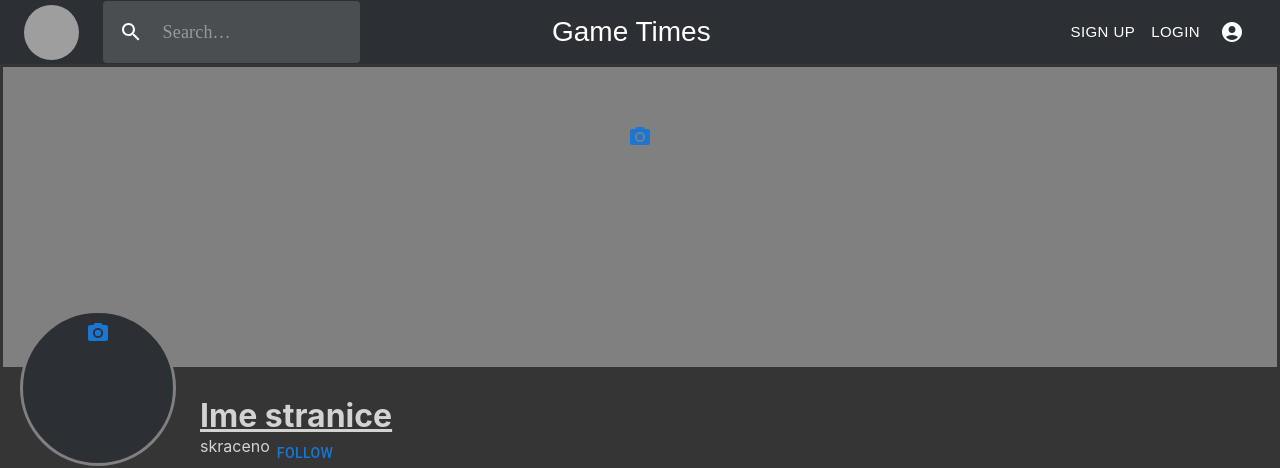
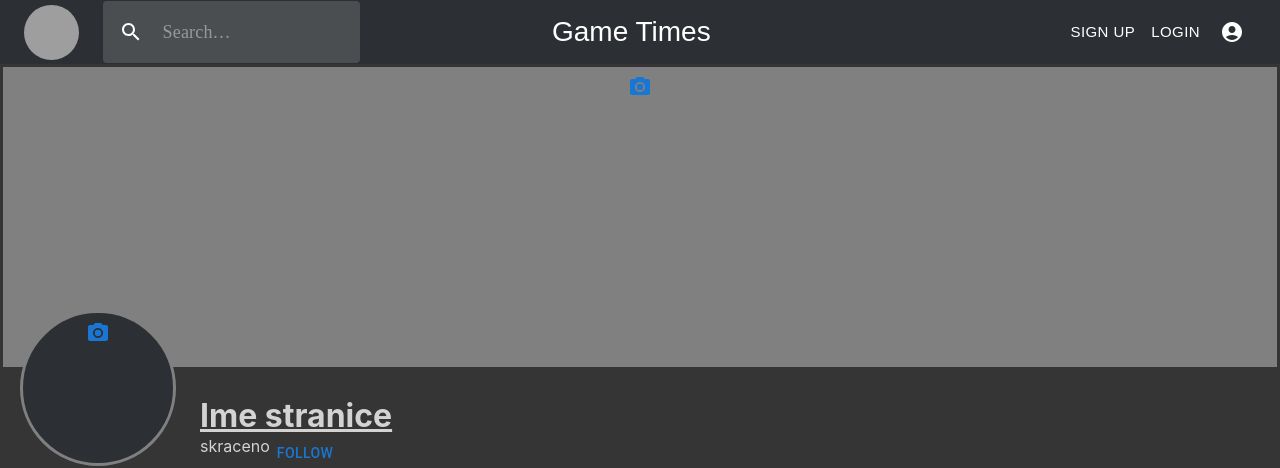
Before and after one commit to CvetkovskiIvor/prog-inz-projekt, a React (Create React App) app in the folder social-front/: page / in a window 1280 px wide. Shown: the top 468 px of the page. Built offline with nearby package versions, Linux system fonts and the light colour scheme; no server answers; grey boxes are pictures that could not be loaded.

Commit message:
upload slika za banner i za profile

```diff
--- a/social-front/src/components/CommunityPage/CommunityHead/Head.css
+++ b/social-front/src/components/CommunityPage/CommunityHead/Head.css
@@ -1,5 +1,7 @@
 .stil_content_profile {
     background: #2C2F33;
+    background-position: center;
+    background-size:auto;
     width: 150px;
     height: 150px;
     border-radius: 50%;
@@ -8,6 +10,16 @@
     margin-left: 20px;
     text-align: center;
   }
+
+.stil_content_banner{
+  width: auto;
+  height: 300px;
+  border: solid rgb(54, 53, 53);
+  background:  gray;
+  text-align: center;
+  background-position: center;
+  background-size: cover;
+}
 
  .stil_follow{
   margin-left: 21%;
@@ -34,12 +46,3 @@
     float: left;
     color: #D3D3D3;
   }
-
-  .stil_banner {
-    width: auto;
-    height: 200px;
-    border: solid rgb(54, 53, 53);
-    padding: 50px;
-    background:  gray;
-    text-align: center;
-  }
--- a/social-front/src/components/CommunityPage/CommunityHead/Header.js
+++ b/social-front/src/components/CommunityPage/CommunityHead/Header.js
@@ -16,7 +16,29 @@ const Input = styled('input')({
  function banner_place(){
     return(
       <Box className='stil_banner'>
-          {add_upload()}
+        <Stack>
+          <label htmlFor="icon-button-banner">
+            <Input accept="image/*" id="icon-button-banner" type="file" onClick={SetImmageBanner}/>
+          <IconButton color="primary" aria-label="upload picture" component="span">
+            <PhotoCamera />
+          </IconButton>
+          </label>
+        </Stack>
+      </Box>
+    );
+  }
+
+  function profile_place(){
+    return(
+      <Box className='stil_profile'>
+        <Stack>
+          <label htmlFor="icon-button-profile">
+            <Input accept="image/*" id="icon-button-profile" type="file" /> {/*onClick={SetImmageProfile()}, CRASHA MI JEBENU STRANICU KAD SE KLIKNE F5*/}
+        <IconButton color="primary" aria-label="upload picture" component="span">
+          <PhotoCamera />
+        </IconButton>
+          </label>
+        </Stack>
       </Box>
     );
   }
@@ -28,26 +50,40 @@ const Input = styled('input')({
     );
   }
 
+  function SetImmageProfile(){
+      const FileInputProfile = document.querySelector("#icon-button-profile");
 
-  function add_upload(){
-    return(
-      <Stack>
-      <label htmlFor="icon-button-file">
-        <Input accept="image/*" id="icon-button-file" type="file" />
-        <IconButton color="primary" aria-label="upload picture" component="span">
-          <PhotoCamera />
-        </IconButton>
-      </label>
-    </Stack>
-    );
-  }
+      FileInputProfile.addEventListener("change", function(){
+        const reader = new FileReader();
+        reader.addEventListener("load", () => {
+          const upload_image = reader.result;
+          document.querySelector(".stil_content_profile").style.backgroundImage=`url(${upload_image})`;
+        });
+        reader.readAsDataURL(this.files[0]);
+      });
+
+    }
+
+    function SetImmageBanner(){
+      const FileInputBanner = document.querySelector("#icon-button-banner");
+
+      FileInputBanner.addEventListener("change", function(){
+        const reader_ban = new FileReader();
+        reader_ban.addEventListener("load", () =>{
+            const upload_image_ban = reader_ban.result;
+            document.querySelector(".stil_content_banner").style.backgroundImage=`url(${upload_image_ban})`;
+        });
+        reader_ban.readAsDataURL(this.files[0]);
+      });
+    }
+
 
 export default function Header(){
     return(
       <>
       <div class='stil_back'>
       <div class='stil_content_banner'>{banner_place()}</div><br/><br/>
-      <div class='stil_content_profile'>{add_upload()}</div>
+      <div class='stil_content_profile'>{profile_place()}</div>
       <h1 class='stil_ime'>Ime stranice</h1><br/>
       <p class='stil_podnaslov'>skraceno</p>
       </div>
--- a/social-front/src/components/CommunityPage/CommunityHeader.js
+++ b/social-front/src/components/CommunityPage/CommunityHeader.js
@@ -13,10 +13,9 @@ import AccordionSummary from '@mui/material/AccordionSummary';
 import Typography from '@mui/material/Typography';
 import ExpandMoreIcon from '@mui/icons-material/ExpandMore';
 import { styled } from '@mui/material/styles';
-import Content from '../Posts/Content/Content'; // koristit ce se kasnije
 import Profile from '../Profile/Profile';  // koristit ce se kasnije
 import Header from '../CommunityPage/CommunityHead/Header'
-import Posts from '../Posts/Posts';
+import Posts from '../Posts/Posts';  // koristit ce se kasnije
 import './ComPage.css'
 import zIndex from '@mui/material/styles/zIndex';
 
```
